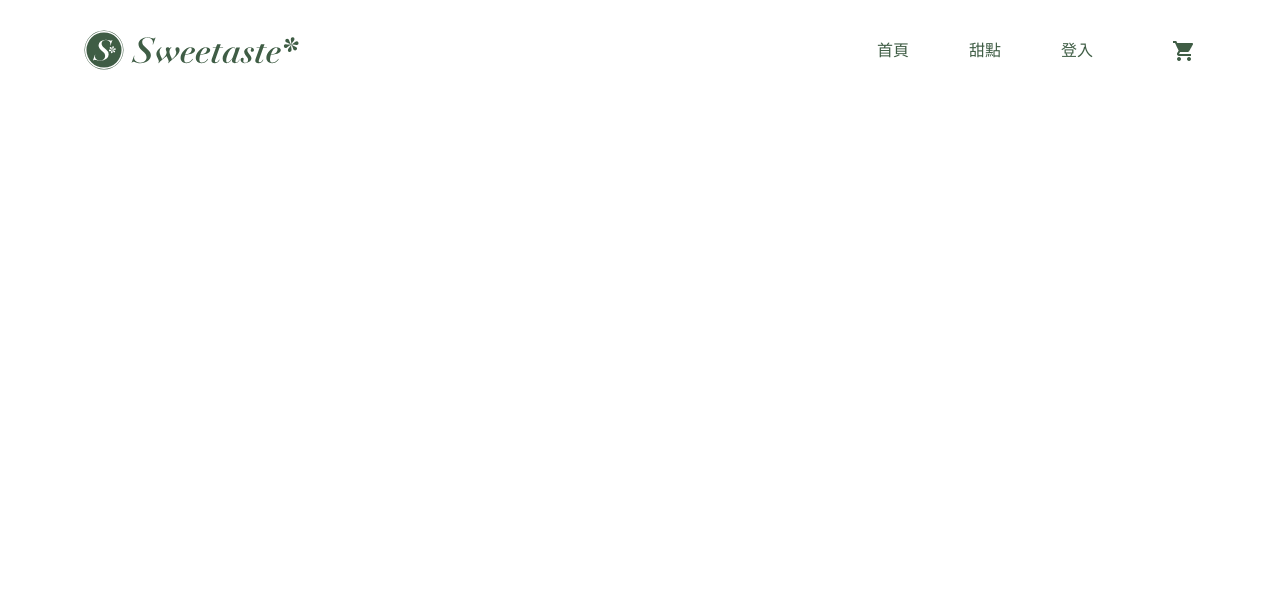
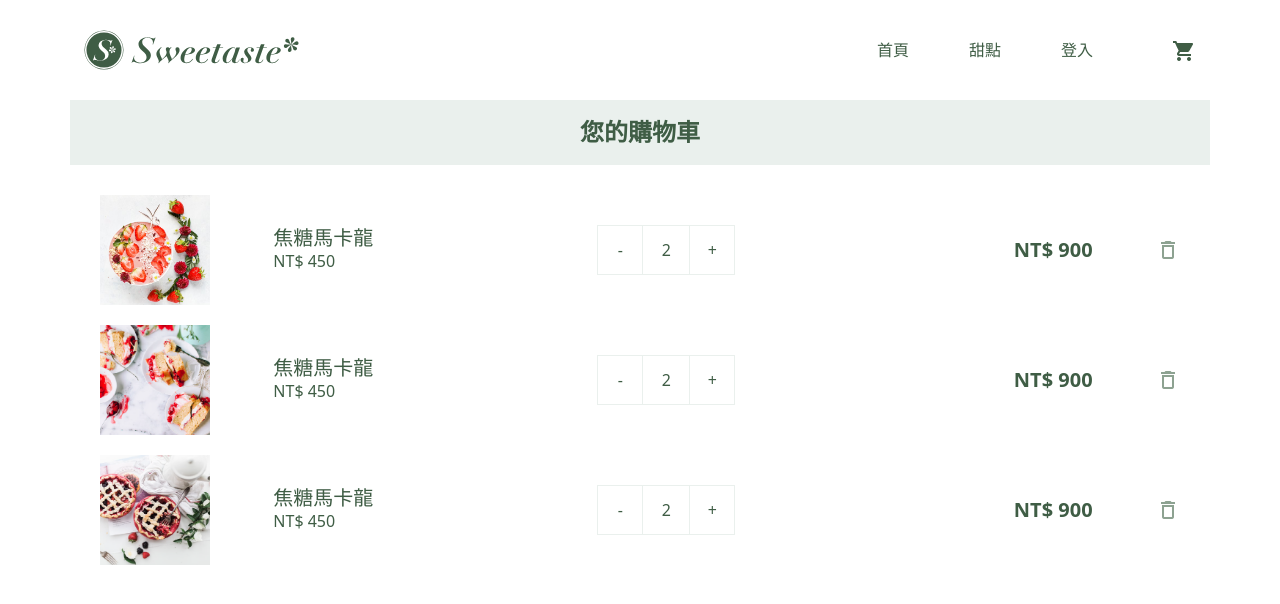
Before and after one commit to KerkerWang/Sweetaste, a plain HTML site: page pages/cart.html in a window 1280 px wide. Drawn offline with nearby package versions, Linux system fonts and the light colour scheme.

Commit message:
update cartList part in cart.html

```diff
--- a/pages/cart.html
+++ b/pages/cart.html
@@ -3,7 +3,11 @@
   <head>
     <meta charset="UTF-8" />
     <meta name="viewport" content="width=device-width, initial-scale=1.0" />
-    <title>Document</title>
+    <title>Sweetaste</title>
+    <link
+      href="https://fonts.googleapis.com/icon?family=Material+Icons"
+      rel="stylesheet"
+    />
     <link rel="stylesheet" href="../styles/all.css" />
   </head>
   <body>
@@ -66,6 +70,70 @@
         </nav>
       </div>
     </header>
+    <main>
+      <div class="cartContent container">
+        <div class="yourCart">
+          <h2 class="cartTitle text-primary bg-secondary">您的購物車</h2>
+          <ul class="cartList list-unstyled">
+            <li class="cartListItem">
+              <div class="cartListItemImg cartListItemImg1"></div>
+              <div class="cartListItemDetail">
+                <div class="cartListItemParagraph">
+                  <p class="cartListItemTitle text-primary">焦糖馬卡龍</p>
+                  <p class="cartListItemPrice text-primary">NT$ 450</p>
+                </div>
+                <div class="cartListItemNumber">
+                  <a href="#" class="text-primary">-</a>
+                  <p class="text-primary">2</p>
+                  <a href="#" class="text-primary">+</a>
+                </div>
+              </div>
+              <p class="cartListItemTotal text-primary">NT$ 900</p>
+              <span class="cartListItemDelete material-icons d-none d-lg-block">
+                delete_outline
+              </span>
+            </li>
+            <li class="cartListItem">
+              <div class="cartListItemImg cartListItemImg2"></div>
+              <div class="cartListItemDetail">
+                <div class="cartListItemParagraph">
+                  <p class="cartListItemTitle text-primary">焦糖馬卡龍</p>
+                  <p class="cartListItemPrice text-primary">NT$ 450</p>
+                </div>
+                <div class="cartListItemNumber">
+                  <a href="#" class="text-primary">-</a>
+                  <p class="text-primary">2</p>
+                  <a href="#" class="text-primary">+</a>
+                </div>
+              </div>
+              <p class="cartListItemTotal text-primary">NT$ 900</p>
+              <span class="cartListItemDelete material-icons d-none d-lg-block">
+                delete_outline
+              </span>
+            </li>
+            <li class="cartListItem">
+              <div class="cartListItemImg cartListItemImg3"></div>
+              <div class="cartListItemDetail">
+                <div class="cartListItemParagraph">
+                  <p class="cartListItemTitle text-primary">焦糖馬卡龍</p>
+                  <p class="cartListItemPrice text-primary">NT$ 450</p>
+                </div>
+                <div class="cartListItemNumber">
+                  <a href="#" class="text-primary">-</a>
+                  <p class="text-primary">2</p>
+                  <a href="#" class="text-primary">+</a>
+                </div>
+              </div>
+              <p class="cartListItemTotal text-primary">NT$ 900</p>
+              <span class="cartListItemDelete material-icons d-none d-lg-block">
+                delete_outline
+              </span>
+            </li>
+          </ul>
+        </div>
+        <div class="orderSummary"></div>
+      </div>
+    </main>
   </body>
   <script
     src="https://cdn.jsdelivr.net/npm/bootstrap@5.1.1/dist/js/bootstrap.bundle.min.js"
--- a/styles/_cart.scss
+++ b/styles/_cart.scss
@@ -0,0 +1,128 @@
+//main
+.cartContent {
+  padding: 0;
+}
+.yourCart {
+}
+.cartTitle {
+  font-size: 1.5rem;
+  font-weight: 600;
+  line-height: 2.7;
+  text-align: center;
+  margin-bottom: 1.875rem;
+}
+.cartList {
+  padding: 0 1.875rem;
+  margin-bottom: 0;
+  display: flex;
+  flex-direction: column;
+  //   flex-wrap: wrap;
+}
+.cartListItem {
+  display: flex;
+  flex-wrap: wrap;
+  justify-content: space-between;
+  margin-bottom: 1.25rem;
+  @media (min-width: 768px) {
+    align-items: center;
+  }
+}
+.cartListItemImg {
+  width: 47%;
+  height: 6.625rem;
+  background-size: cover;
+  background-position: center;
+  @media (min-width: 576px) {
+    width: 6.875rem;
+    height: 6.875rem;
+  }
+}
+.cartListItemImg1 {
+  background-image: url(../images/p-16.avif);
+}
+.cartListItemImg2 {
+  background-image: url(../images/p-5.png);
+}
+.cartListItemImg3 {
+  background-image: url(../images/p-3.png);
+}
+.cartListItemDetail {
+  width: 47%;
+  display: flex;
+  flex-direction: column;
+  justify-content: space-between;
+  @media (min-width: 576px) {
+    width: 30%;
+  }
+  @media (min-width: 768px) {
+    width: 50%;
+    flex-direction: row;
+  }
+}
+.cartListItemParagraph {
+  display: flex;
+  flex-direction: column;
+  justify-content: space-between;
+  @media (min-width: 768px) {
+    width: 40%;
+    justify-content: space-evenly;
+  }
+}
+.cartListItemTitle {
+  font-weight: 300;
+  font-size: 1.25rem;
+  line-height: 1;
+  margin-bottom: 0;
+}
+.cartListItemPrice {
+  line-height: 1.25;
+  font-weight: 300;
+  line-height: 1.25;
+  margin-bottom: 0;
+}
+.cartListItemNumber {
+  display: flex;
+  @media (min-width: 768px) {
+    width: 40%;
+  }
+  a {
+    font-weight: 300;
+    line-height: 3;
+    text-align: center;
+    width: 2.875rem;
+    display: block;
+    border: 1px solid #eaf0ed;
+  }
+  p {
+    font-weight: 300;
+    line-height: 3;
+    text-align: center;
+    width: 2.875rem;
+    margin-bottom: 0;
+    border-top: 1px solid #eaf0ed;
+    border-bottom: 1px solid #eaf0ed;
+  }
+}
+.cartListItemTotal {
+  font-weight: 600;
+  font-size: 1.25rem;
+  line-height: 1;
+  border-top: 1px solid #eaf0ed;
+  border-bottom: 1px solid #eaf0ed;
+  margin-bottom: 0;
+  padding: 0.53125rem 0;
+  width: 100%;
+  margin-top: 0.5313rem;
+  text-align: end;
+  @media (min-width: 576px) {
+    width: 20%;
+    border: none;
+    margin-top: auto;
+    padding: 0;
+  }
+  @media (min-width: 768px) {
+    margin: 0;
+  }
+}
+.cartListItemDelete {
+}
```
Also changed, not shown: styles/all.css, 1 other file.
